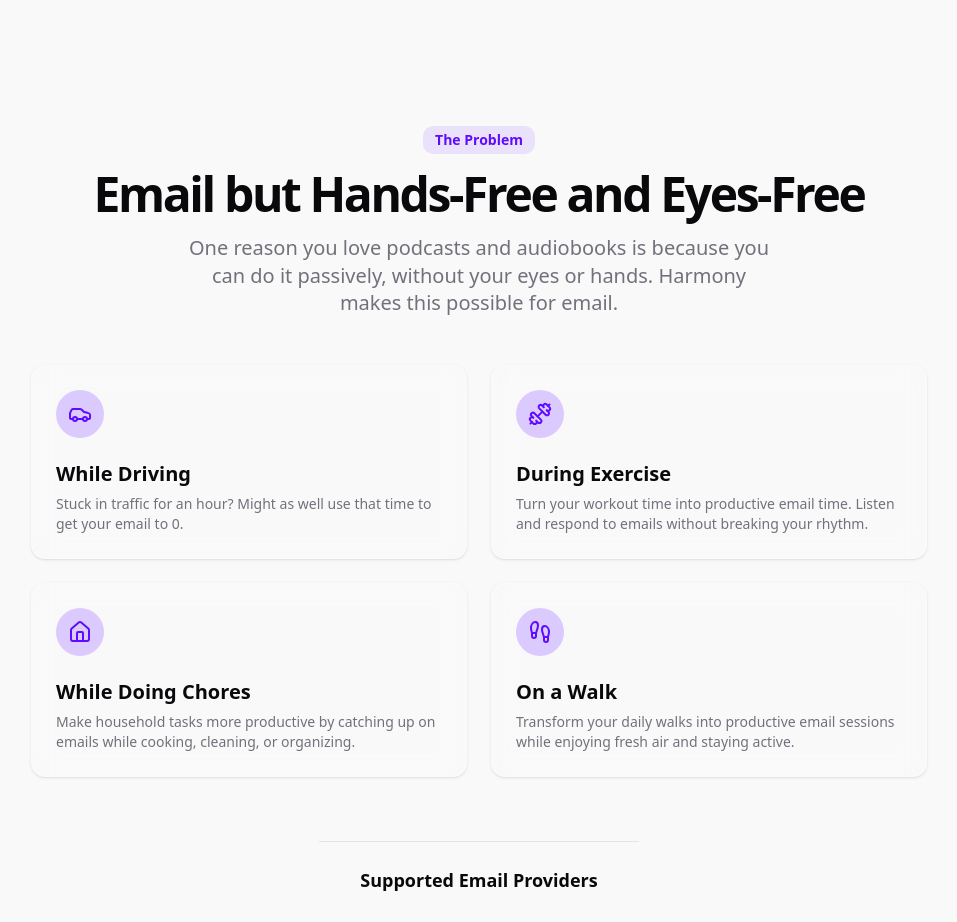
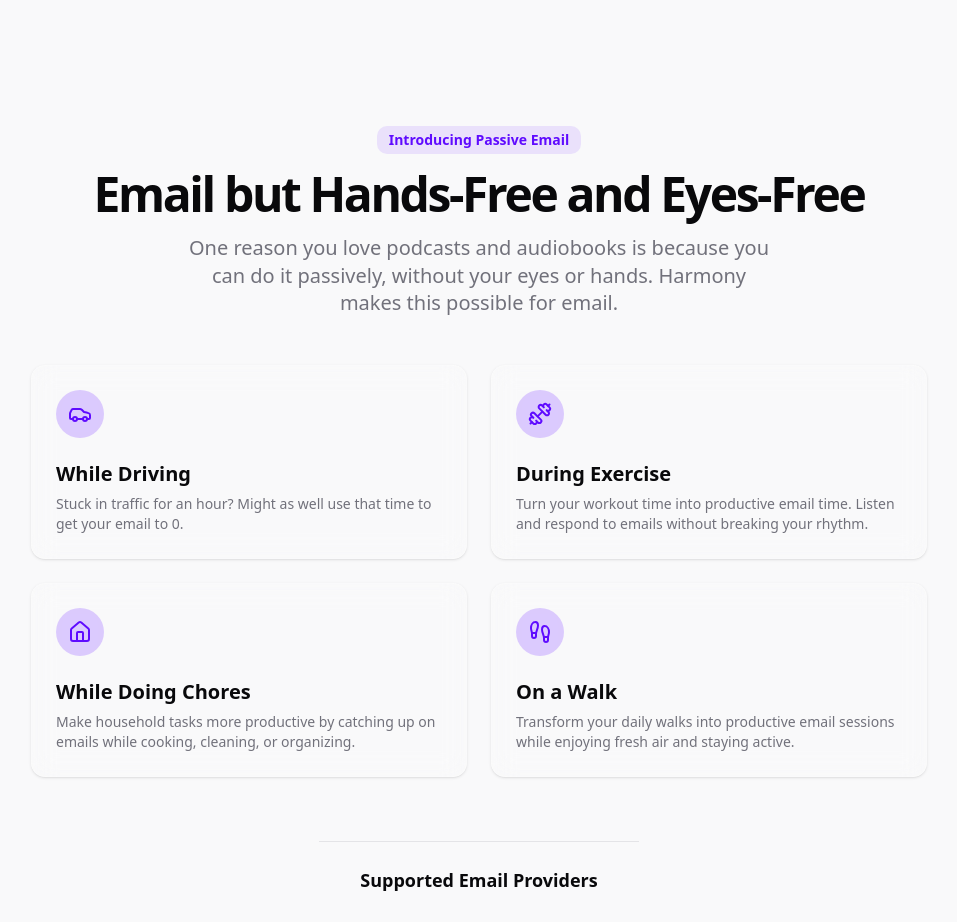
Before and after one commit to nathancovey/useharmony.com, a Next.js app: page / in a window 1280 px wide. Shown: the part 880-1802 px from the top of the page, without its empty margins (161-1118 px from the left). Built offline with nearby package versions, Linux system fonts and the light colour scheme; no server answers; the database is empty.

Commit message:
update wording

```diff
--- a/app/not-found.tsx
+++ b/app/not-found.tsx
@@ -1,7 +1,7 @@
 import { Button } from "@/components/ui/button"
 import { Card, CardHeader, CardTitle, CardDescription } from "@/components/ui/card"
 import { GradientText } from "@/components/ui/gradient-text"
-import { Home, Mail, MessageCircle, ArrowLeft } from "lucide-react"
+import { MessageCircle, ArrowLeft } from "lucide-react"
 import Link from "next/link"
 import type { Metadata } from "next"
 
--- a/components/UseCaseSection.tsx
+++ b/components/UseCaseSection.tsx
@@ -7,7 +7,7 @@
     <section className="w-full py-12 md:py-24 lg:py-32 bg-muted/50">
       <div className="container px-4 md:px-6 max-w-[1000px] mx-auto">
         <div className="flex flex-col items-center justify-center space-y-4 text-center mb-12">
-          <div className="inline-block rounded-lg bg-primary/10 px-3 py-1 text-sm text-primary font-semibold">The Problem</div>
+          <div className="inline-block rounded-lg bg-primary/10 px-3 py-1 text-sm text-primary font-semibold">Introducing Passive Email</div>
           <h2 className="text-3xl font-bold tracking-tighter sm:text-5xl">Email but Hands-Free and Eyes-Free</h2>
           <p className="max-w-[600px] text-muted-foreground md:text-xl/snug lg:text-base/snug xl:text-xl/snug">
             One reason you love podcasts and audiobooks is because you can do it passively, without your eyes or hands. Harmony makes this possible for email.
```
